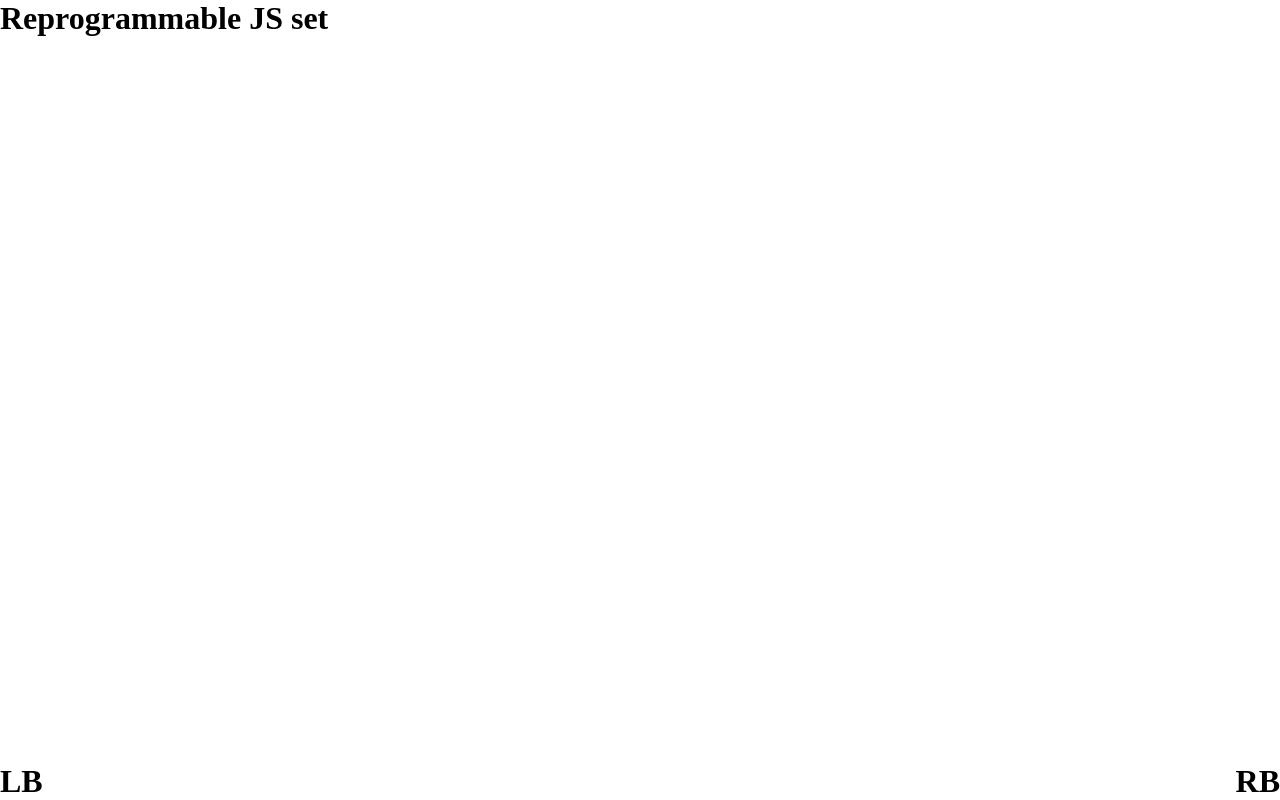
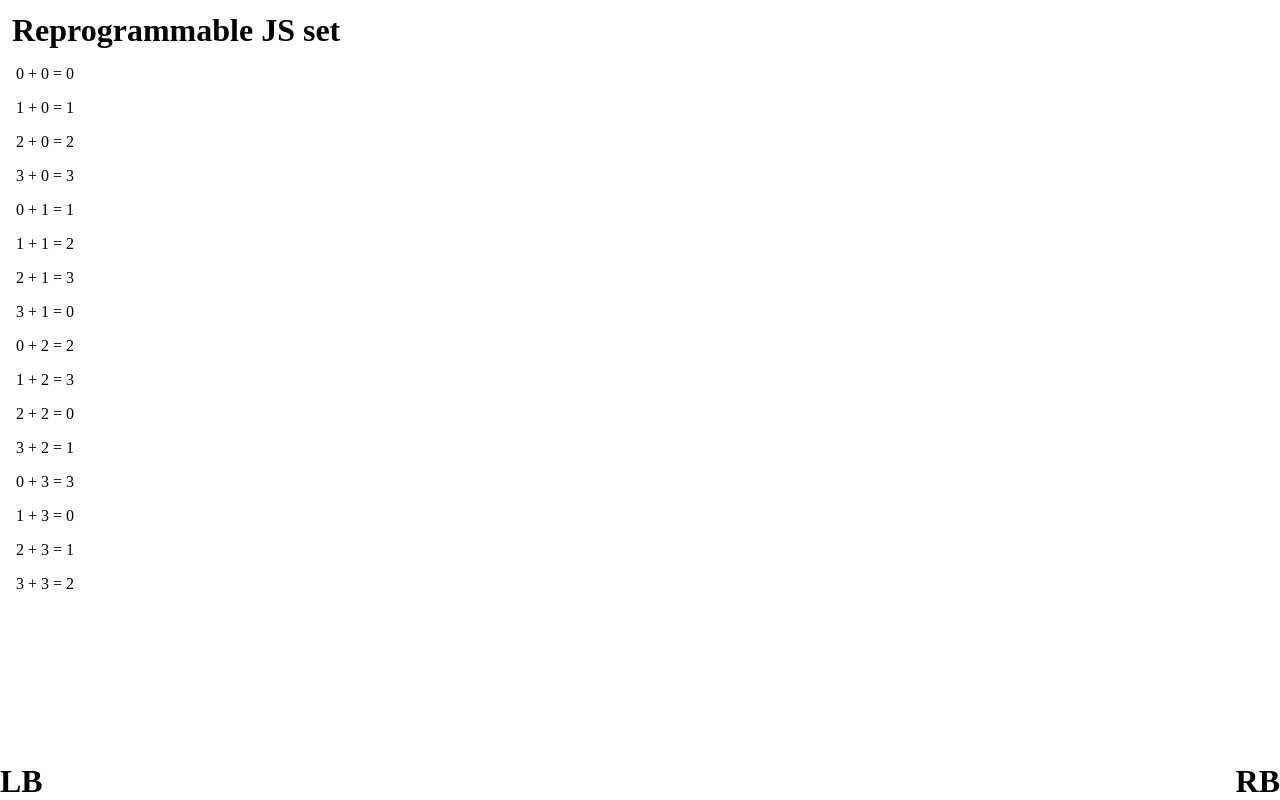
Before and after one commit to omnipresentalgorithm/reprogrammable, a plain HTML site: page index.html in a window 1280 px wide. Drawn offline with Linux system fonts and the light colour scheme.

Commit message:
Static 2-bit adder to figure out how composition works

```diff
--- a/index.html
+++ b/index.html
@@ -294,9 +294,129 @@ const rootElt = app.rootElt;
 // --------------------------------------
 // MAIN APP CODE
 
+
+
+const Zero = (c) => {
+  return { c, v: 0 };
+};
+
+const One = (c) => {
+  return { c, v: 1 };
+};
+
+class Mux {
+  constructor ({ inputs: { a, b, c }}) {
+    this.a = b;
+    this.b = a;
+    this.c = c;
+
+    this.x = (c) => this.c(c).v ? this.a(c) : this.b(c);
+  }
+}
+
+class And {
+  constructor ({ deps: { Mux, Zero }, inputs: { a, b }}) {
+    this.a = a;
+    this.b = b;
+
+    this.mux0 = new Mux({ inputs: {
+      a: Zero,
+      b: this.b,
+      c: this.a,
+    }});
+
+    this.x = (c) => this.mux0.x(c);
+  }
+}
+
+class Xor {
+  constructor ({ deps: { Mux, Zero, One }, inputs: { a, b }}) {
+    this.a = a;
+    this.b = b;
+
+    this.mux0 = new Mux({ inputs: {
+      a: One,
+      b: Zero,
+      c: this.b,
+    }});
+
+    this.mux1 = new Mux({ inputs: {
+      a: this.b,
+      b: (c) => this.mux0.x(c),
+      c: this.a,
+    }});
+
+    this.x = (c) => this.mux1.x(c);
+  }
+}
+
+
+class Adder {
+
+  constructor ({ deps: { Xor, And, Mux, Zero, One },
+                 inputs: { a: [a0, a1], b: [b0, b1]} }) {
+
+    this.a0 = a0;
+    this.a1 = a1;
+    this.b0 = b0;
+    this.b1 = b1;
+
+    this.xor0 = new Xor({ deps: { Mux, Zero, One }, inputs: { a: a0, b: b0 }});
+
+    this.xor1 = new Xor({ deps: { Mux, Zero, One }, inputs: {
+      a: this.a1,
+      b: this.b1,
+    }});
+
+    this.and0 = new And({ deps: { Mux, Zero }, inputs: {
+      a: this.a0,
+      b: this.b0,
+    }});
+
+    this.xor2 = new Xor({ deps: { Mux, Zero, One }, inputs: {
+      a: (c) => this.and0.x(c),
+      b: (c) => this.xor1.x(c),
+    }});
+
+    this.s0 = (c) => this.xor0.x(c);
+    this.s1 = (c) => this.xor2.x(c);
+  }
+}
+
+const a0 = [0, 1, 0, 1, 0, 1, 0, 1, 0, 1, 0, 1, 0, 1, 0, 1];
+const a1 = [0, 0, 1, 1, 0, 0, 1, 1, 0, 0, 1, 1, 0, 0, 1, 1];
+const b0 = [0, 0, 0, 0, 1, 1, 1, 1, 0, 0, 0, 0, 1, 1, 1, 1];
+const b1 = [0, 0, 0, 0, 0, 0, 0, 0, 1, 1, 1, 1, 1, 1, 1, 1];
+
+const e0 = [0, 1, 0, 1, 1, 0, 1, 0, 0, 1, 0, 1, 1, 1, 1, 1];
+const e1 = [0, 0, 1, 1, 0, 1, 1, 0, 1, 1, 0, 1, 1, 1, 1, 1];
+
+
 app.render = () => {
+
+  const adder = new Adder({ deps: { Xor, And, Mux, Zero, One },
+    inputs: {
+      a: [ (c) => a0[c] ? One(c) : Zero(c),
+           (c) => a1[c] ? One(c) : Zero(c) ],
+
+      b: [ (c) => b0[c] ? One(c) : Zero(c),
+           (c) => b1[c] ? One(c) : Zero(c) ],
+      }});
+
+  let result = '';
+
+  // Partially ordered acyclic causal graph node.
+  for (let causalTag = 0; causalTag < 16; ++causalTag) {
+    const s0 = adder.s0(causalTag);
+    const s1 = adder.s1(causalTag);
+    const a = a0[causalTag] + 2 * a1[causalTag];
+    const b = b0[causalTag] + 2 * b1[causalTag];
+    result += `<div  style="margin: 16px;">${ a } + ${ b } = ${ s0.v + 2 * s1.v }</div>`;
+  }
+
   rootElt.innerHTML = `
-    <h1>Reprogrammable JS set</h1>
+    <h1 style="margin: 12px;">Reprogrammable JS set</h1>
+    ${ result }
     <h1 style="position: absolute; bottom: 0; left: 0;">LB</h1>
     <h1 style="position: absolute; bottom: 0; right: 0;">RB</h1>
   `;
```
